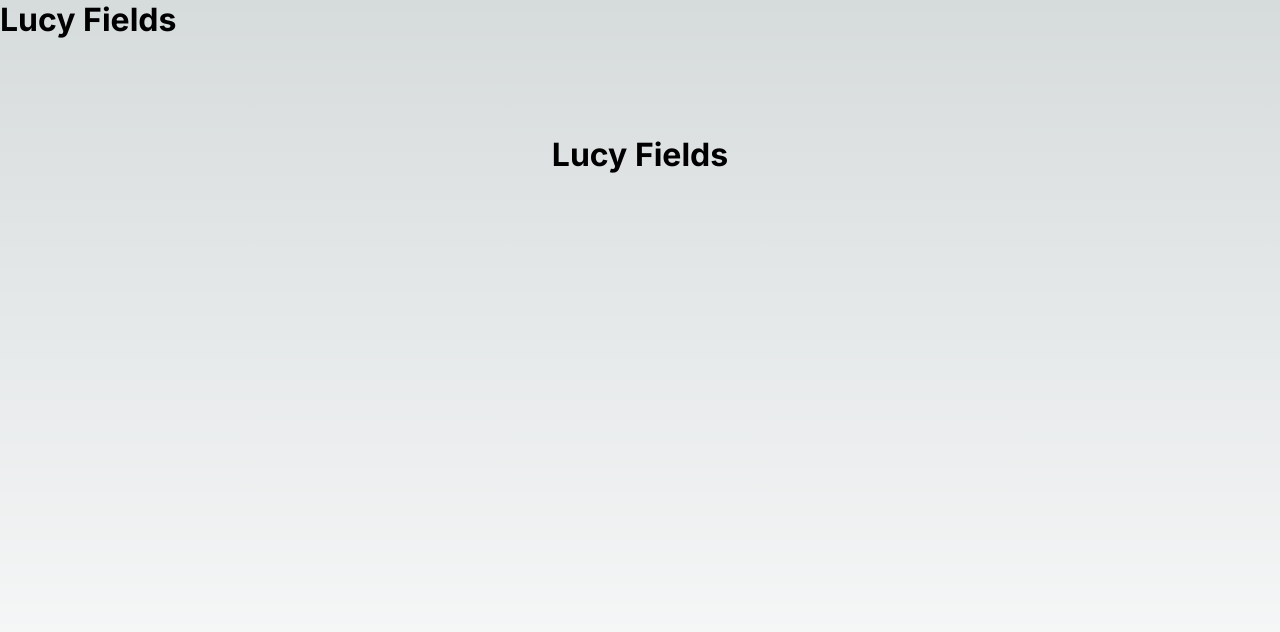
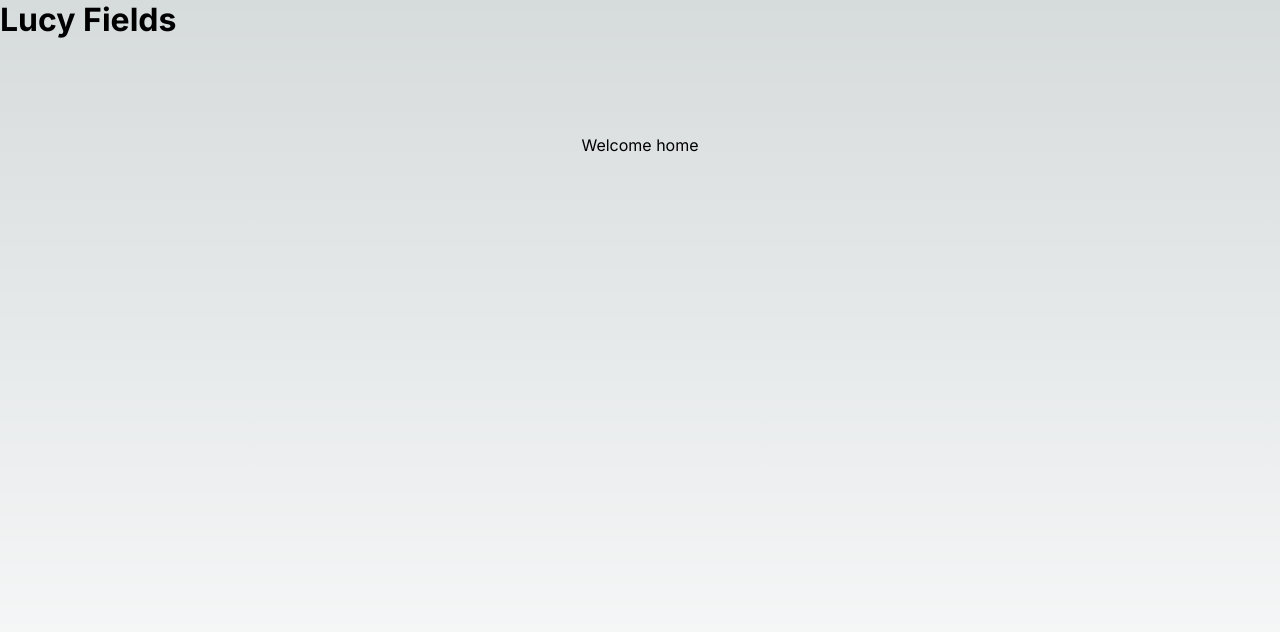
Before and after one commit to lucyefranco/lucyfields, a Next.js app in the folder lucyfields/: page / in a window 1280 px wide. Shown: the top 632 px of the page. Built offline with nearby package versions, Linux system fonts and the light colour scheme.

Commit message:
removing header from home page

```diff
--- a/lucyfields/src/app/page.tsx
+++ b/lucyfields/src/app/page.tsx
@@ -4,7 +4,7 @@ import Header from './components/header'
 export default function Home() {
   return (
     <main className={styles.main}>
-      <Header />
+      <p>Welcome home</p>
     </main>
   )
 }
```
